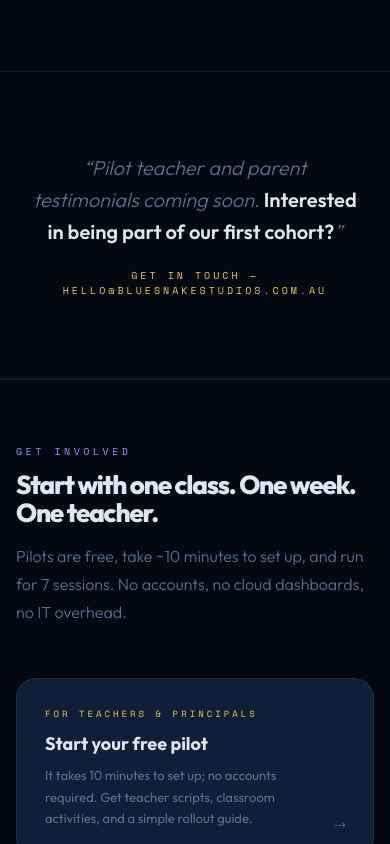
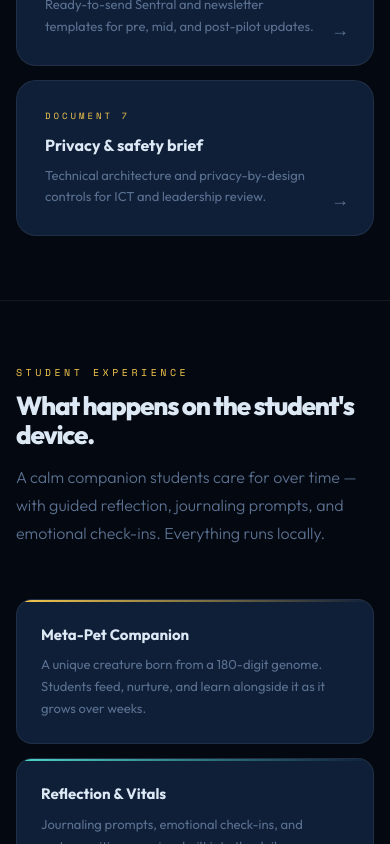
Before and after one commit to Blackcockatoo/bss, a Next.js app: page / in a window 390 px wide. Shown: the part 6138-6982 px from the top of the page. Built offline with nearby package versions, Linux system fonts and the light colour scheme; no server answers.

Commit message:
Add KPPS package document links to landing page

```diff
--- a/src/app/landing.css
+++ b/src/app/landing.css
@@ -565,6 +565,16 @@ body.landing-body {
   max-width: 90%;
 }
 
+.landing .kpps-doc-grid {
+  display: grid;
+  grid-template-columns: repeat(2, 1fr);
+  gap: 14px;
+}
+
+.landing .kpps-doc-card h4 {
+  font-size: 16px;
+}
+
 /* ── MANIFESTO ── */
 .landing .manifesto {
   padding: 80px 32px;
@@ -863,6 +873,10 @@ body.landing-body {
     grid-template-columns: 1fr;
   }
 
+  .landing .kpps-doc-grid {
+    grid-template-columns: 1fr;
+  }
+
   .landing .diagram-grid {
     grid-template-columns: 1fr;
   }
--- a/src/app/page.tsx
+++ b/src/app/page.tsx
@@ -4,6 +4,65 @@ import { useEffect, useRef } from "react";
 import "./landing.css";
 
 export default function LandingPage() {
+  const kppsDocs = [
+    {
+      title: "Package index",
+      tag: "Start here",
+      href: "/docs/kpps/00_Package_Index.md",
+      description:
+        "Overview of the full KPPS Teacher Hub package, audience pathways, and rollout steps.",
+    },
+    {
+      title: "Teacher Hub welcome",
+      tag: "Document 1",
+      href: "/docs/kpps/01_KPPS_Teacher_Hub_Welcome.md",
+      description:
+        "Strategic framing of The Veil model, mission fit, and the pilot context for schools.",
+    },
+    {
+      title: "Implementation guide",
+      tag: "Document 2",
+      href: "/docs/kpps/02_KPPS_Implementation_Guide.md",
+      description:
+        "Seven-session classroom roadmap aligned to the KPPS gradual release structure.",
+    },
+    {
+      title: "Facilitation scripts",
+      tag: "Document 3",
+      href: "/docs/kpps/03_KPPS_Facilitation_Scripts.md",
+      description:
+        "Plug-and-play teacher language and transition cues for each pilot session.",
+    },
+    {
+      title: "Reflection prompts",
+      tag: "Document 4",
+      href: "/docs/kpps/04_KPPS_Reflection_Prompts.md",
+      description:
+        "Printable and digital prompt bank across wellbeing, systems thinking, and values.",
+    },
+    {
+      title: "Values integration map",
+      tag: "Document 5",
+      href: "/docs/kpps/05_KPPS_Values_Integration_Map.md",
+      description:
+        "Leadership-level alignment to KPPS values, policy intent, and success metrics.",
+    },
+    {
+      title: "Parent communication kit",
+      tag: "Document 6",
+      href: "/docs/kpps/06_KPPS_Parent_Communication_Kit.md",
+      description:
+        "Ready-to-send Sentral and newsletter templates for pre, mid, and post-pilot updates.",
+    },
+    {
+      title: "Privacy & safety brief",
+      tag: "Document 7",
+      href: "/docs/kpps/07_KPPS_Privacy_Safety_Brief.md",
+      description:
+        "Technical architecture and privacy-by-design controls for ICT and leadership review.",
+    },
+  ];
+
   const cosmosRef = useRef<HTMLCanvasElement>(null);
   const h7Ref = useRef<SVGPolygonElement>(null);
   const h7bRef = useRef<SVGPolygonElement>(null);
@@ -228,6 +287,7 @@ export default function LandingPage() {
           <a href="#why-now">Why Now</a>
           <a href="#what-jewble-is">What It Is</a>
           <a href="#for-teachers">For Teachers</a>
+          <a href="#kpps-package">KPPS Pack</a>
           <a href="#student-experience">Student App</a>
           <a href="#evidence">Evidence</a>
           <a className="cta-nav" href="#get-involved">Start a Pilot</a>
@@ -439,6 +499,35 @@ export default function LandingPage() {
 
       <div className="divider" />
 
+      <section className="section" id="kpps-package">
+        <div className="wrap">
+          <span className="section-tag t-teal reveal">KPPS Teacher Hub package</span>
+          <h2 className="reveal">All implementation files are now on the landing page.</h2>
+          <p className="lead reveal">
+            Open any file directly from here. Each document is hosted in <code>/public/docs/kpps</code>
+            so schools can quickly review, download, and share the full package.
+          </p>
+
+          <div className="kpps-doc-grid reveal">
+            {kppsDocs.map((doc) => (
+              <a
+                key={doc.href}
+                className="link-card kpps-doc-card"
+                href={doc.href}
+                target="_blank"
+                rel="noopener noreferrer"
+              >
+                <span className="lc-tag t-gold">{doc.tag}</span>
+                <h4>{doc.title}</h4>
+                <p>{doc.description}</p>
+              </a>
+            ))}
+          </div>
+        </div>
+      </section>
+
+      <div className="divider" />
+
       {/* ── SECTION 5: STUDENT EXPERIENCE ── */}
       <section className="section" id="student-experience">
         <div className="wrap">
```
